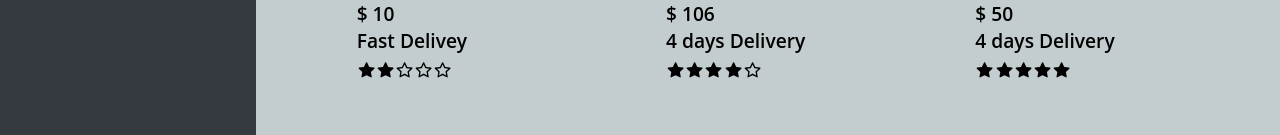
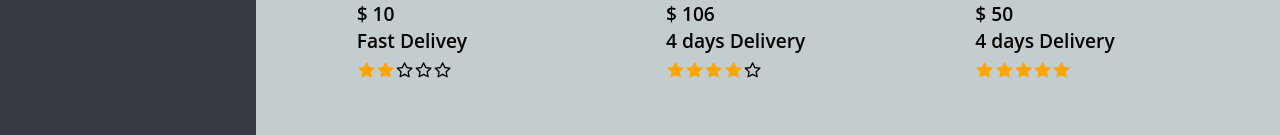
Before and after one commit to mikeyxx/miniStore, a React (Create React App) app: page / in a window 1280 px wide. Shown: the part 479-614 px from the top of the page. Built offline with nearby package versions, Linux system fonts and the light colour scheme.

Commit message:
updated ratings comp

```diff
--- a/src/components/Ratings.js
+++ b/src/components/Ratings.js
@@ -11,7 +11,11 @@ function Ratings({ rating, onClick }) {
           onClick={() => onClick(index)}
           style={{ cursor: "pointer" }}
         >
-          {rating > index ? <AiIcons.AiFillStar /> : <AiIcons.AiOutlineStar />}
+          {rating > index ? (
+            <AiIcons.AiFillStar style={{ color: "orange" }} />
+          ) : (
+            <AiIcons.AiOutlineStar />
+          )}
         </Wrapper>
       ))}
     </>
```
